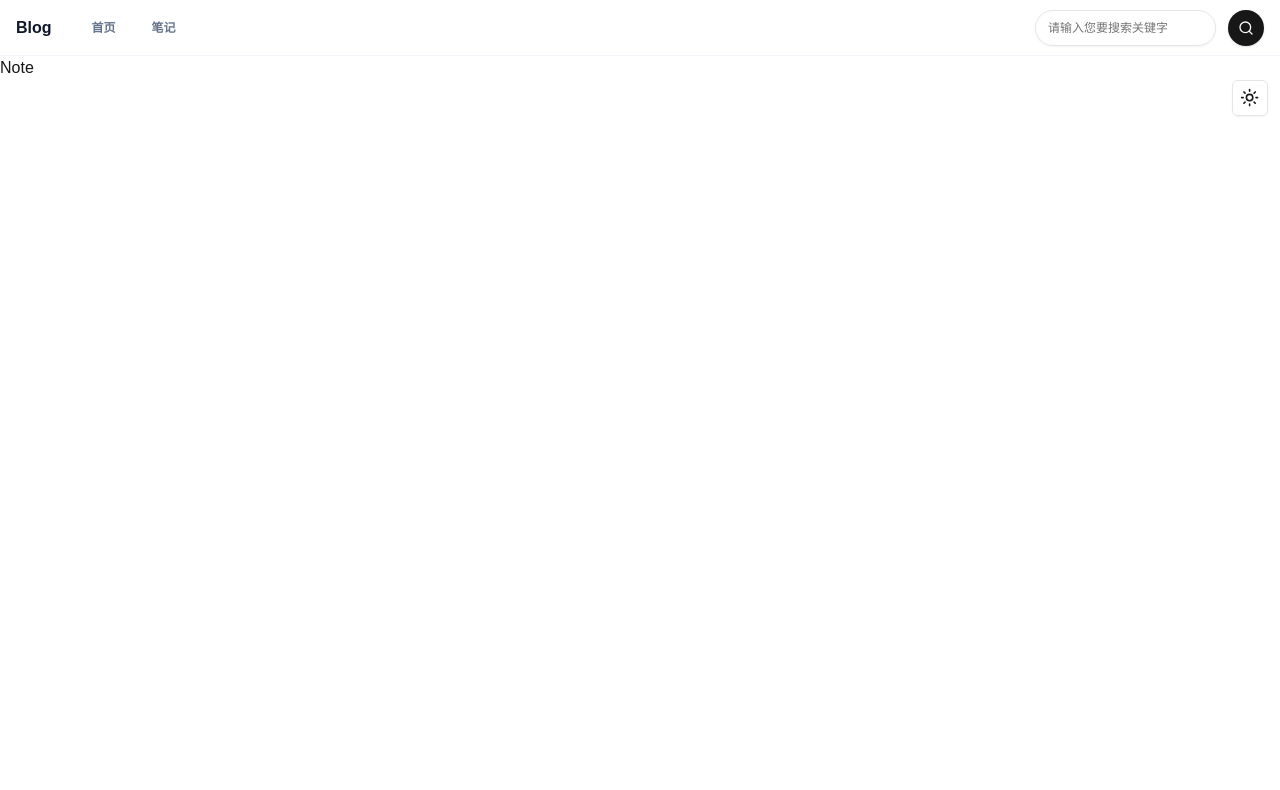
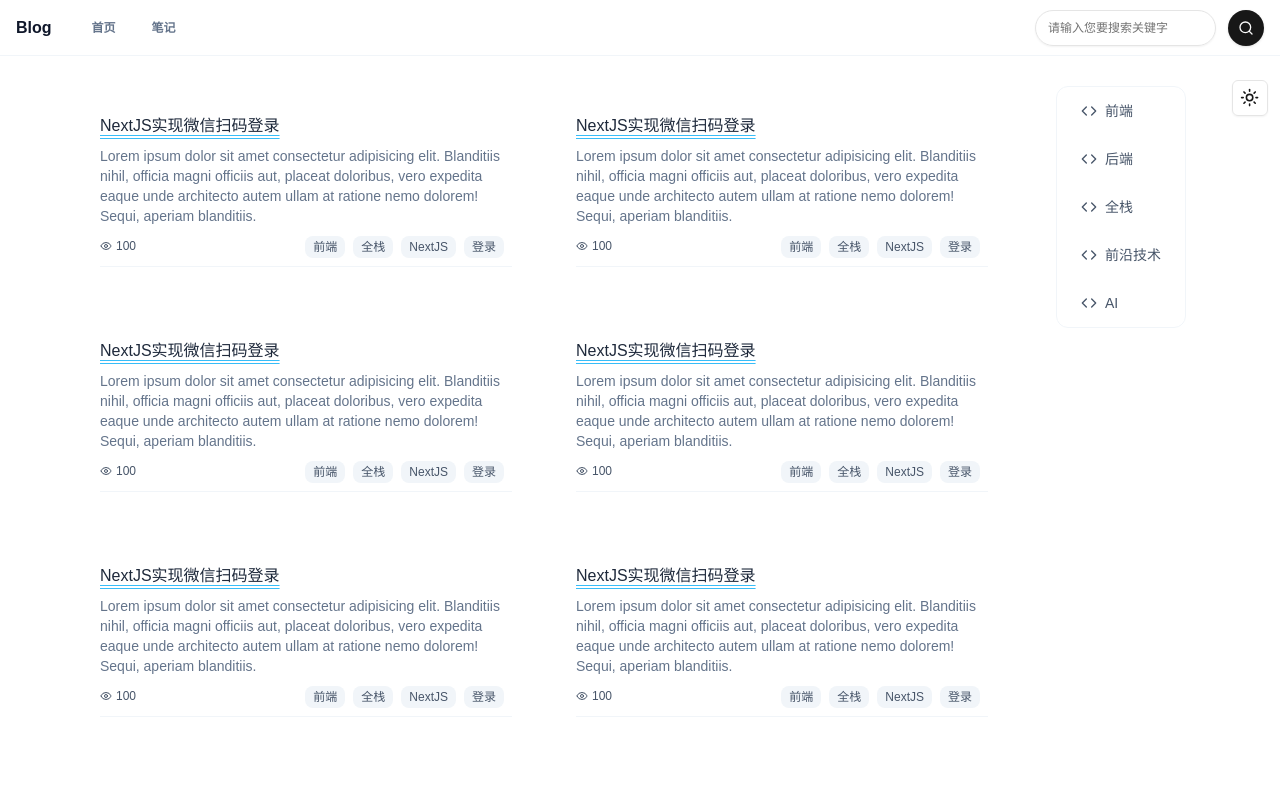
Before and after one commit to lian-1024/next-technology-blog, a Next.js app: page /note in a window 1280 px wide. Shown: the top 790 px of the page. Built offline with nearby package versions, Linux system fonts and the light colour scheme.

Commit message:
feat: 笔记组件初始样式

```diff
--- a/src/app/(root)/note/page.tsx
+++ b/src/app/(root)/note/page.tsx
@@ -1,5 +1,126 @@
+import NoteCard from '@/components/note/note-card';
+import NoteNavigation from '@/components/note/note-navigation';
+
+const CardList = [
+  {
+    id: 1,
+    title: 'NextJS实现微信扫码登录',
+    description:
+      'Lorem ipsum dolor sit amet consectetur adipisicing elit. Blanditiis nihil, officia magni officiis aut, placeat doloribus, vero expedita eaque unde architecto autem ullam at ratione nemo dolorem! Sequi, aperiam blanditiis.',
+    view: 100,
+    tag: ['前端', '全栈', 'NextJS', '登录'],
+  },
+  {
+    id: 2,
+    title: 'NextJS实现微信扫码登录',
+    description:
+      'Lorem ipsum dolor sit amet consectetur adipisicing elit. Blanditiis nihil, officia magni officiis aut, placeat doloribus, vero expedita eaque unde architecto autem ullam at ratione nemo dolorem! Sequi, aperiam blanditiis.',
+    view: 100,
+    tag: ['前端', '全栈', 'NextJS', '登录'],
+  },
+  {
+    id: 2,
+    title: 'NextJS实现微信扫码登录',
+    description:
+      'Lorem ipsum dolor sit amet consectetur adipisicing elit. Blanditiis nihil, officia magni officiis aut, placeat doloribus, vero expedita eaque unde architecto autem ullam at ratione nemo dolorem! Sequi, aperiam blanditiis.',
+    view: 100,
+    tag: ['前端', '全栈', 'NextJS', '登录'],
+  },
+  {
+    id: 2,
+    title: 'NextJS实现微信扫码登录',
+    description:
+      'Lorem ipsum dolor sit amet consectetur adipisicing elit. Blanditiis nihil, officia magni officiis aut, placeat doloribus, vero expedita eaque unde architecto autem ullam at ratione nemo dolorem! Sequi, aperiam blanditiis.',
+    view: 100,
+    tag: ['前端', '全栈', 'NextJS', '登录'],
+  },
+  {
+    id: 2,
+    title: 'NextJS实现微信扫码登录',
+    description:
+      'Lorem ipsum dolor sit amet consectetur adipisicing elit. Blanditiis nihil, officia magni officiis aut, placeat doloribus, vero expedita eaque unde architecto autem ullam at ratione nemo dolorem! Sequi, aperiam blanditiis.',
+    view: 100,
+    tag: ['前端', '全栈', 'NextJS', '登录'],
+  },
+  {
+    id: 2,
+    title: 'NextJS实现微信扫码登录',
+    description:
+      'Lorem ipsum dolor sit amet consectetur adipisicing elit. Blanditiis nihil, officia magni officiis aut, placeat doloribus, vero expedita eaque unde architecto autem ullam at ratione nemo dolorem! Sequi, aperiam blanditiis.',
+    view: 100,
+    tag: ['前端', '全栈', 'NextJS', '登录'],
+  },
+  {
+    id: 2,
+    title: 'NextJS实现微信扫码登录',
+    description:
+      'Lorem ipsum dolor sit amet consectetur adipisicing elit. Blanditiis nihil, officia magni officiis aut, placeat doloribus, vero expedita eaque unde architecto autem ullam at ratione nemo dolorem! Sequi, aperiam blanditiis.',
+    view: 100,
+    tag: ['前端', '全栈', 'NextJS', '登录'],
+  },
+  {
+    id: 2,
+    title: 'NextJS实现微信扫码登录',
+    description:
+      'Lorem ipsum dolor sit amet consectetur adipisicing elit. Blanditiis nihil, officia magni officiis aut, placeat doloribus, vero expedita eaque unde architecto autem ullam at ratione nemo dolorem! Sequi, aperiam blanditiis.',
+    view: 100,
+    tag: ['前端', '全栈', 'NextJS', '登录'],
+  },
+  {
+    id: 2,
+    title: 'NextJS实现微信扫码登录',
+    description:
+      'Lorem ipsum dolor sit amet consectetur adipisicing elit. Blanditiis nihil, officia magni officiis aut, placeat doloribus, vero expedita eaque unde architecto autem ullam at ratione nemo dolorem! Sequi, aperiam blanditiis.',
+    view: 100,
+    tag: ['前端', '全栈', 'NextJS', '登录'],
+  },
+  {
+    id: 2,
+    title: 'NextJS实现微信扫码登录',
+    description:
+      'Lorem ipsum dolor sit amet consectetur adipisicing elit. Blanditiis nihil, officia magni officiis aut, placeat doloribus, vero expedita eaque unde architecto autem ullam at ratione nemo dolorem! Sequi, aperiam blanditiis.',
+    view: 100,
+    tag: ['前端', '全栈', 'NextJS', '登录'],
+  },
+  {
+    id: 2,
+    title: 'NextJS实现微信扫码登录',
+    description:
+      'Lorem ipsum dolor sit amet consectetur adipisicing elit. Blanditiis nihil, officia magni officiis aut, placeat doloribus, vero expedita eaque unde architecto autem ullam at ratione nemo dolorem! Sequi, aperiam blanditiis.',
+    view: 100,
+    tag: ['前端', '全栈', 'NextJS', '登录'],
+  },
+  {
+    id: 2,
+    title: 'NextJS实现微信扫码登录',
+    description:
+      'Lorem ipsum dolor sit amet consectetur adipisicing elit. Blanditiis nihil, officia magni officiis aut, placeat doloribus, vero expedita eaque unde architecto autem ullam at ratione nemo dolorem! Sequi, aperiam blanditiis.',
+    view: 100,
+    tag: ['前端', '全栈', 'NextJS', '登录'],
+  },
+  {
+    id: 2,
+    title: 'NextJS实现微信扫码登录',
+    description:
+      'Lorem ipsum dolor sit amet consectetur adipisicing elit. Blanditiis nihil, officia magni officiis aut, placeat doloribus, vero expedita eaque unde architecto autem ullam at ratione nemo dolorem! Sequi, aperiam blanditiis.',
+    view: 100,
+    tag: ['前端', '全栈', 'NextJS', '登录'],
+  },
+];
+
 const Note = () => {
-  return <div className="pt-[56px]">Note</div>;
+  return (
+    <div className="pt-[86px] p-20 flex gap-12 relative">
+      <main className="p-5">
+        <NoteCard cardList={CardList} />
+      </main>
+      <aside className="flex-1 min-w-36 h-fit">
+        <div className="fixed z-50 border border-slate-100 rounded-xl overflow-hidden h-fit ">
+          <NoteNavigation />
+        </div>
+      </aside>
+    </div>
+  );
 };
 
 export default Note;
--- /dev/null
+++ b/src/components/note/note-card.tsx
@@ -0,0 +1,44 @@
+import { Eye } from 'lucide-react';
+import Link from 'next/link';
+
+interface NoteItem {
+  id: number;
+  title: string;
+  description: string;
+  view: number;
+  tag: string[];
+}
+
+const NoteCard = ({ cardList }: { cardList: NoteItem[] }) => {
+  return (
+    <ul className="grid grid-cols-2 gap-16">
+      {cardList.map((note) => (
+        <li key={note.id} className="pb-2 border-b  dark:border-b-slate-600 border-b-slate-100">
+          <Link href={'/'}>
+            <h3 className="text-slate-800 leading-10 dark:text-slate-300  underline underline-offset-4 decoration-sky-400 decoration-double  ">
+              {note.title}
+            </h3>
+            <p className="text-slate-500  dark:text-slate-400  text-sm line-clamp-4  leading-5 h-20">
+              {note.description}
+            </p>
+            <div className="flex items-center justify-between pt-2">
+              <div className="flex text-slate-600 text-xs items-center">
+                <Eye className="mr-1 h-3 w-3 " />
+                {note.view}
+              </div>
+              <div>
+                {note.tag.map((tag) => (
+                  <span key={tag} className=" px-2 py-1 rounded-lg bg-slate-100 text-slate-600 text-xs mr-2">
+                    {tag}
+                  </span>
+                ))}
+              </div>
+            </div>
+          </Link>
+        </li>
+      ))}
+    </ul>
+  );
+};
+
+export default NoteCard;
--- /dev/null
+++ b/src/components/note/note-navigation.tsx
@@ -0,0 +1,42 @@
+import { Code } from 'lucide-react';
+import Link from 'next/link';
+
+const CategoryMenu = [
+  {
+    id: 1,
+    name: '前端',
+  },
+  {
+    id: 2,
+    name: '后端',
+  },
+  {
+    id: 3,
+    name: '全栈',
+  },
+  {
+    id: 4,
+    name: '前沿技术',
+  },
+  {
+    id: 5,
+    name: 'AI',
+  },
+];
+
+const NoteNavigation = () => {
+  return (
+    <ul>
+      {CategoryMenu.map((item) => (
+        <li key={item.id} className="hover:bg-slate-50 px-6">
+          <Link href={'/'} className="h-12 leading-[3rem] flex items-center">
+            <Code className="mr-2 h-4 w-4 text-slate-600" />
+            <span className="text-sm text-slate-600">{item.name}</span>
+          </Link>
+        </li>
+      ))}
+    </ul>
+  );
+};
+
+export default NoteNavigation;
--- /dev/null
+++ b/src/components/ui/card.tsx
@@ -0,0 +1,76 @@
+import * as React from "react"
+
+import { cn } from "@/lib/utils"
+
+const Card = React.forwardRef<
+  HTMLDivElement,
+  React.HTMLAttributes<HTMLDivElement>
+>(({ className, ...props }, ref) => (
+  <div
+    ref={ref}
+    className={cn(
+      "rounded-xl border bg-card text-card-foreground shadow",
+      className
+    )}
+    {...props}
+  />
+))
+Card.displayName = "Card"
+
+const CardHeader = React.forwardRef<
+  HTMLDivElement,
+  React.HTMLAttributes<HTMLDivElement>
+>(({ className, ...props }, ref) => (
+  <div
+    ref={ref}
+    className={cn("flex flex-col space-y-1.5 p-6", className)}
+    {...props}
+  />
+))
+CardHeader.displayName = "CardHeader"
+
+const CardTitle = React.forwardRef<
+  HTMLParagraphElement,
+  React.HTMLAttributes<HTMLHeadingElement>
+>(({ className, ...props }, ref) => (
+  <h3
+    ref={ref}
+    className={cn("font-semibold leading-none tracking-tight", className)}
+    {...props}
+  />
+))
+CardTitle.displayName = "CardTitle"
+
+const CardDescription = React.forwardRef<
+  HTMLParagraphElement,
+  React.HTMLAttributes<HTMLParagraphElement>
+>(({ className, ...props }, ref) => (
+  <p
+    ref={ref}
+    className={cn("text-sm text-muted-foreground", className)}
+    {...props}
+  />
+))
+CardDescription.displayName = "CardDescription"
+
+const CardContent = React.forwardRef<
+  HTMLDivElement,
+  React.HTMLAttributes<HTMLDivElement>
+>(({ className, ...props }, ref) => (
+  <div ref={ref} className={cn("p-6 pt-0", className)} {...props} />
+))
+CardContent.displayName = "CardContent"
+
+const CardFooter = React.forwardRef<
+  HTMLDivElement,
+  React.HTMLAttributes<HTMLDivElement>
+>(({ className, ...props }, ref) => (
+  <div
+    ref={ref}
+    className={cn("flex items-center p-6 pt-0", className)}
+    {...props}
+  />
+))
+CardFooter.displayName = "CardFooter"
+
+export { Card, CardHeader, CardFooter, CardTitle, CardDescription, CardContent }
```
Also changed, not shown: src/components/ui/navigation-menu.tsx (+40 -48 lines).
